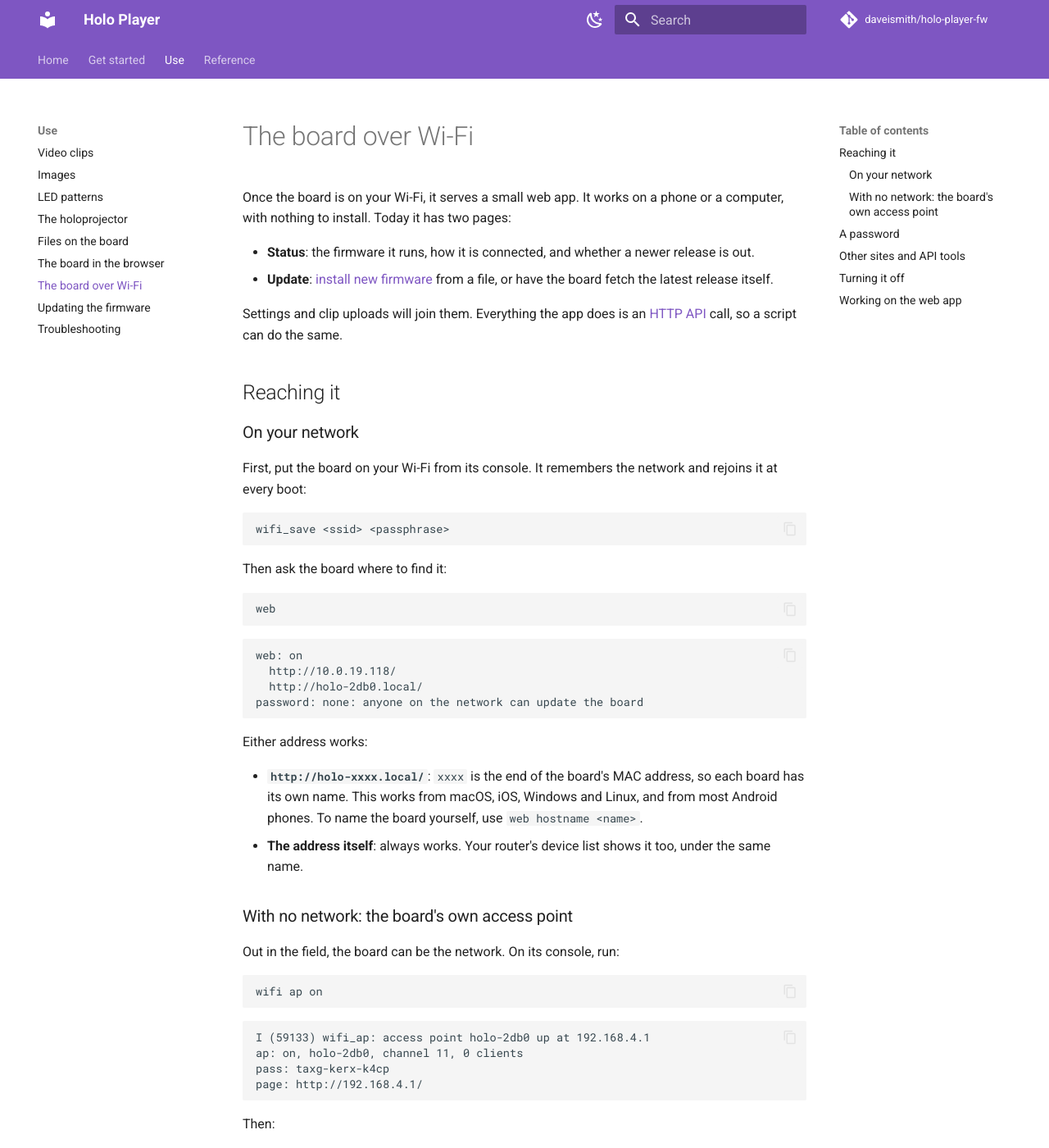
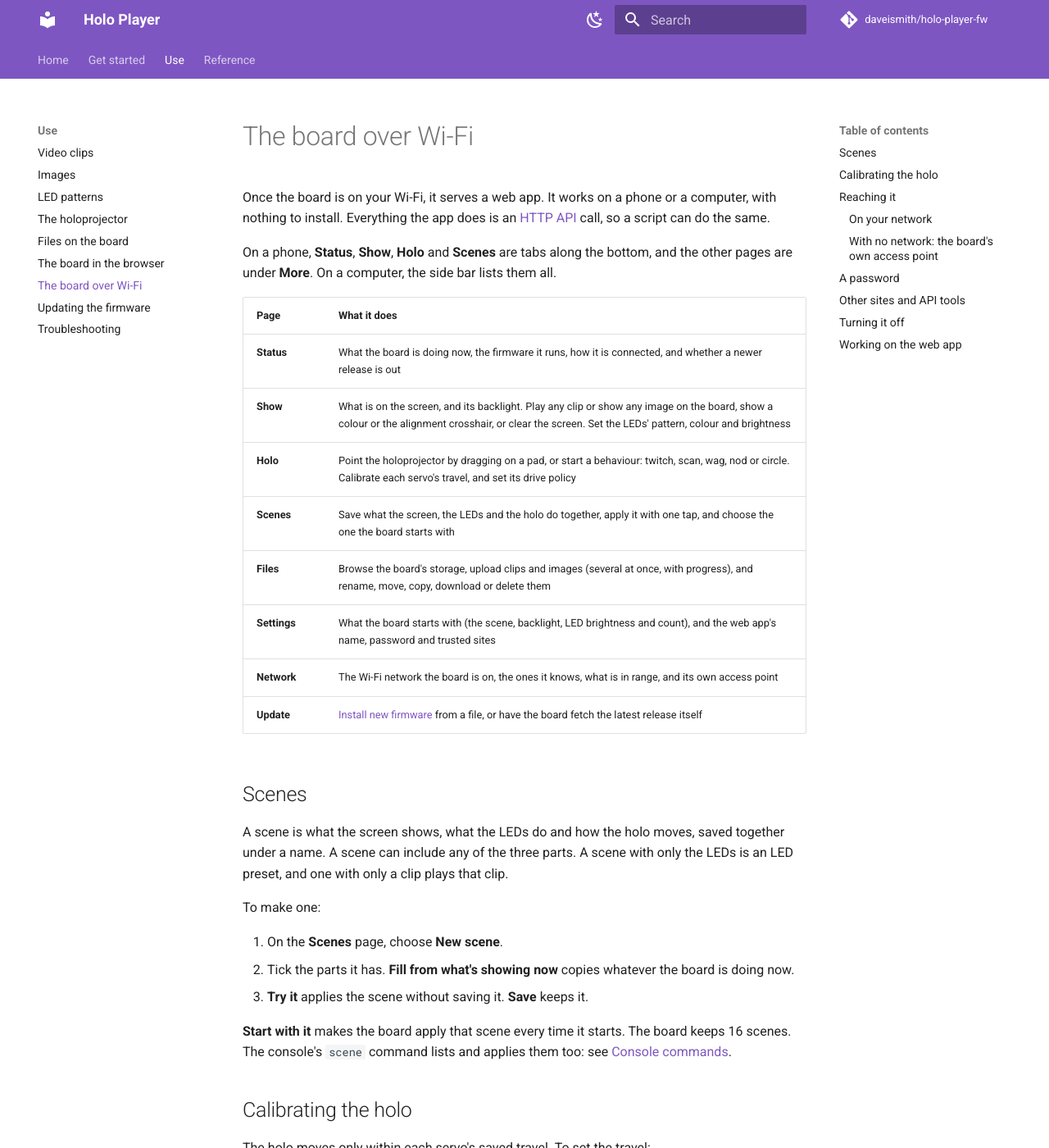
Before and after one commit to daveismith/holo-player-fw, an MkDocs documentation site: the page built from manual/use/web.md, in a window 1280 px wide and 1400 px high. Shown: the whole window at 82% size. Built offline with MkDocs 1.6.1 and Material for MkDocs 9.7.7, drawn with Linux system fonts in a browser that asks for light colours; comment, search, counter and statistics services are not loaded; the version menu is left out; some of the changed text lies outside the part shown.

Commit message:
docs: the whole board over Wi-Fi -- the pages, scenes, calibration, a scripted show
Co-Authored-By: Claude Opus 5.5 <noreply@anthropic.com>

````diff
--- a/manual/use/web.md
+++ b/manual/use/web.md
@@ -1,14 +1,52 @@
 # The board over Wi-Fi
 
-Once the board is on your Wi-Fi, it serves a small web app. It works on a phone or a computer, with
-nothing to install. Today it has two pages:
+Once the board is on your Wi-Fi, it serves a web app. It works on a phone or a computer, with
+nothing to install. Everything the app does is an [HTTP API](../reference/http-api.md) call, so a
+script can do the same.
 
-- **Status**: the firmware it runs, how it is connected, and whether a newer release is out.
-- **Update**: [install new firmware](ota.md#updating-over-wi-fi) from a file, or have the board
-  fetch the latest release itself.
+On a phone, **Status**, **Show**, **Holo** and **Scenes** are tabs along the bottom, and the other
+pages are under **More**. On a computer, the side bar lists them all.
 
-Settings and clip uploads will join them. Everything the app does is an
-[HTTP API](../reference/http-api.md) call, so a script can do the same.
+| Page | What it does |
+|---|---|
+| **Status** | What the board is doing now, the firmware it runs, how it is connected, and whether a newer release is out |
+| **Show** | What is on the screen, and its backlight. Play any clip or show any image on the board, show a colour or the alignment crosshair, or clear the screen. Set the LEDs' pattern, colour and brightness |
+| **Holo** | Point the holoprojector by dragging on a pad, or start a behaviour: twitch, scan, wag, nod or circle. Calibrate each servo's travel, and set its drive policy |
+| **Scenes** | Save what the screen, the LEDs and the holo do together, apply it with one tap, and choose the one the board starts with |
+| **Files** | Browse the board's storage, upload clips and images (several at once, with progress), and rename, move, copy, download or delete them |
+| **Settings** | What the board starts with (the scene, backlight, LED brightness and count), and the web app's name, password and trusted sites |
+| **Network** | The Wi-Fi network the board is on, the ones it knows, what is in range, and its own access point |
+| **Update** | [Install new firmware](ota.md#updating-over-wi-fi) from a file, or have the board fetch the latest release itself |
+
+## Scenes
+
+A scene is what the screen shows, what the LEDs do and how the holo moves, saved together under a
+name. A scene can include any of the three parts. A scene with only the LEDs is an LED preset, and
+one with only a clip plays that clip.
+
+To make one:
+
+1. On the **Scenes** page, choose **New scene**.
+2. Tick the parts it has. **Fill from what's showing now** copies whatever the board is doing now.
+3. **Try it** applies the scene without saving it. **Save** keeps it.
+
+**Start with it** makes the board apply that scene every time it starts. The board keeps 16
+scenes. The console's `scene` command lists and applies them too: see
+[Console commands](../reference/console.md#scenes-and-settings).
+
+## Calibrating the holo
+
+The holo moves only within each servo's saved travel. To set the travel:
+
+1. On the **Holo** page, choose **Calibrate** on a servo.
+2. Move the slider until the holo is at full left (or, for tilt, full down), and choose
+   **Set the closed end here**.
+3. Move it to full right (or up), and choose **Set the open end here**.
+4. Choose **Save the travel**. The board keeps it across restarts.
+
+**Forget it** goes back to the firmware's default travel. The drive policy sets whether a servo keeps
+being driven once it has settled. Letting go at an end stops the buzz of a servo held against its
+stop.
 
 ## Reaching it
 
@@ -67,7 +105,8 @@ Then:
 Keep these in mind:
 
 - **The access point is off after every restart**, including the restart that finishes an update.
-  Run `wifi ap on` again to rejoin.
+  Run `wifi ap on` again to rejoin. While the board is on your network, the **Network** page turns it
+  on and off too.
 - **The passphrase is random.** The board makes it the first time and keeps it. `wifi ap` shows it,
   and `wifi ap --pass <passphrase>` changes it. To change the network's name, use
   `wifi ap --ssid <name>`.
@@ -79,15 +118,15 @@ Keep these in mind:
 
 ## A password
 
-With no password, anyone on the same network can update or restart the board. On a network you
-share, set a password:
+With no password, anyone on the same network can change, update or restart the board. On a network
+you share, set a password on the **Settings** page, or on the console:
 
 ```
 web password <password>
 ```
 
-Seeing the status and the slots stays open to everyone. Changes (uploading, switching or restarting)
-now ask for the password. The web app asks for it once and keeps it until you close the tab. To
+Seeing what the board is doing stays open to everyone. Changes, downloading files, and the web
+settings now ask for the password. The web app asks for it once and keeps it until you close the tab. To
 remove it, run:
 
 ```
@@ -105,7 +144,7 @@ Pages on a few trusted sites may call the board's API from your browser:
 [Swagger Editor](https://editor.swagger.io), and this project's `astromech.co` and
 `davidiansmith.ca`, with their subdomains. That is what lets the
 [HTTP API explorer](../reference/http-api-explorer.md) try requests on a real board. Every other
-site is refused. To see or change the list, run:
+site is refused. To see or change the list, use the **Settings** page, or run:
 
 ```
 web cors
````
Also changed, not shown: CHANGELOG.md (+28 -0 lines), README.md (+8 -5 lines), manual/reference/http-api.md (+26 -0 lines).
